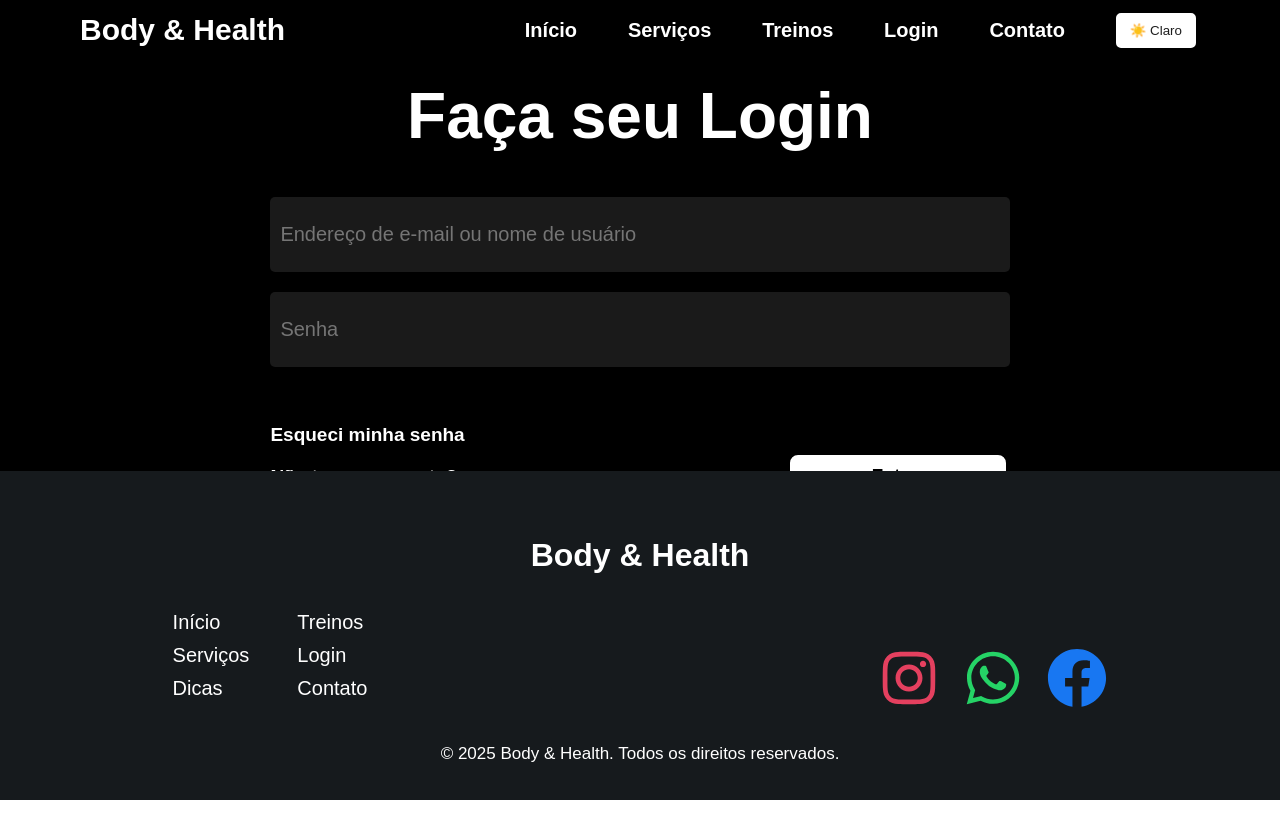
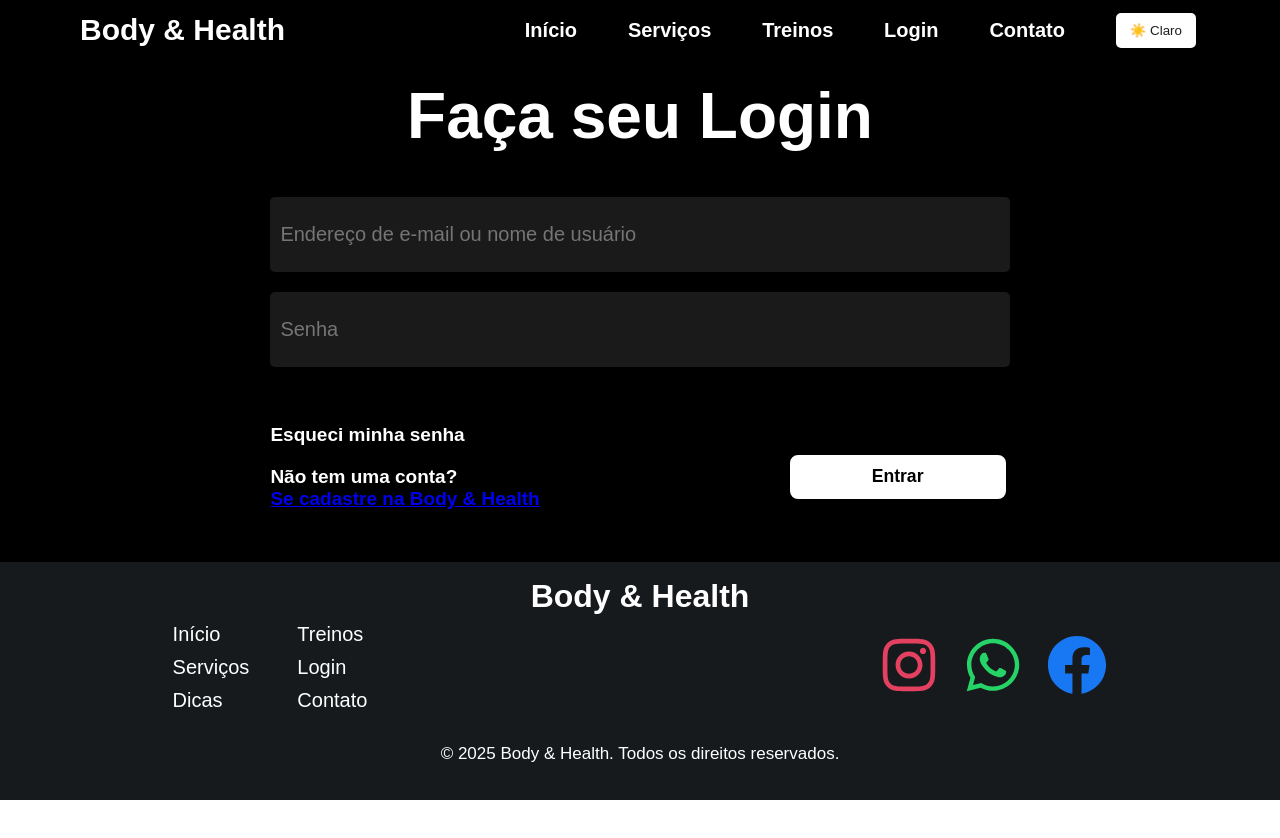
Before and after one commit to Vinirocha388/bodyhealthy-web, a Next.js app: page /login in a window 1280 px wide. Shown: the top 838 px of the page. Before the commit the page ends 800 px from the top, so only its background shows below. Built offline with nearby package versions, Linux system fonts and the light colour scheme; a web font is replaced by a local one.

Commit message:
fix: login foote

```diff
--- a/src/app/components/Footer/footer.module.css
+++ b/src/app/components/Footer/footer.module.css
@@ -1,9 +1,9 @@
 .footer {
     background-color: #161A1D;
     width: 100%;
-    height: auto;
     padding-bottom: 2rem;
-    position: absolute;
+    margin-top: 5vh;
+    position: sticky;
     bottom: 0;
 }
 
@@ -26,7 +26,6 @@
     gap: 40%;
     justify-content: center;
     align-items: center;
-    margin-top: 1rem;
 }
 
 .footerCollumns {
@@ -58,7 +57,6 @@
     justify-content: center;
     align-items: center;
     flex-direction: row;
-    margin-top: 50px;
     gap: 1.5rem;
 }
 
--- a/src/app/login/login.module.css
+++ b/src/app/login/login.module.css
@@ -1,10 +1,14 @@
 .container {
     background-color: var(--bg-color);
     height: 100vh;
+    margin: 0;
+    flex-direction: column;
+    flex: 1;
 }
 
 .inputDiv {
     padding: 1.5rem;
+    margin-bottom: 10vh;
 }
 
 .textBox {
@@ -122,6 +126,33 @@
     }
 }
 
+@media (max-width: 768px) {
+    .textBoxText {
+        width: 100%;
+        height: 50px;
+        font-size: 16px;
+    }
+
+    .loginTextDiv {
+        width: 100%;
+        margin-left: 0;
+    }
+
+    .buttonDiv {
+        padding-right: 50px;
+        width: 27%;
+    }
+
+    .loginTextPassword,
+    .loginText {
+        font-size: 16px;
+    }
+
+    .inputDiv {
+        margin-bottom: 30vh;
+    }
+
+}
 
 @media (max-width: 560px) {
     .textBoxText {
@@ -147,4 +178,8 @@
         padding-right: 50px;
         width: 27%;
     }
+
+    .inputDiv {
+        margin-bottom: 50vh;
+    }
 }
```
